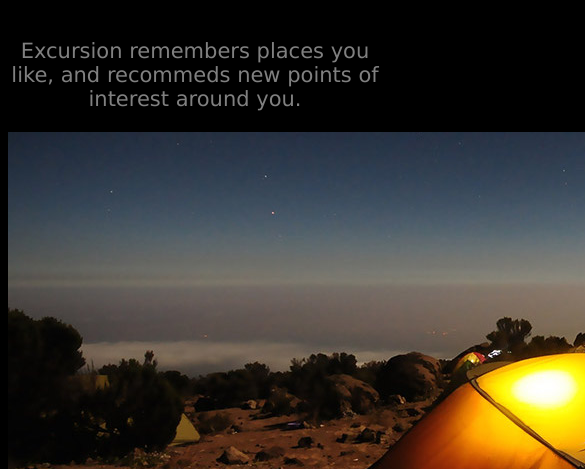
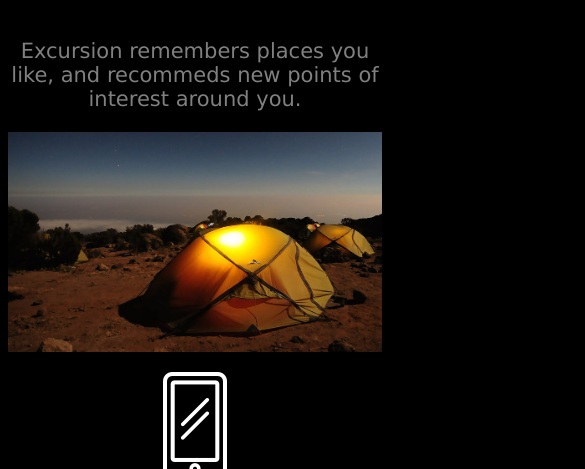
Before and after one commit to SKBoswell/excursion, a plain HTML site: page index.html in a window 390 px wide. Shown: the part 631-1100 px from the top of the page, 585 px wide, since content can reach past the window. Drawn offline with Linux system fonts and the light colour scheme.

Commit message:
landscape image made responsive

```diff
--- a/resources/css/style.css
+++ b/resources/css/style.css
@@ -37,6 +37,10 @@ div .description {
     color: grey;
 }
 
+.landscape {
+    width: 100%;
+}
+
 footer {
     text-align: right;
     color: gray;
```
Also changed, not shown: index.html (+3 -0 lines).
